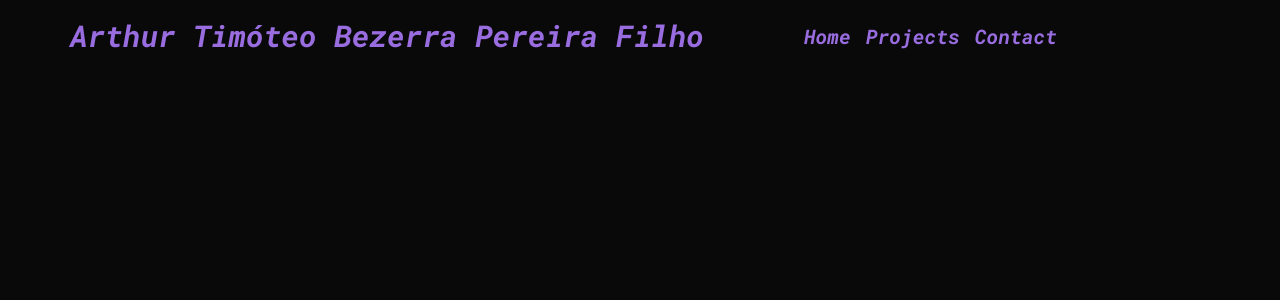
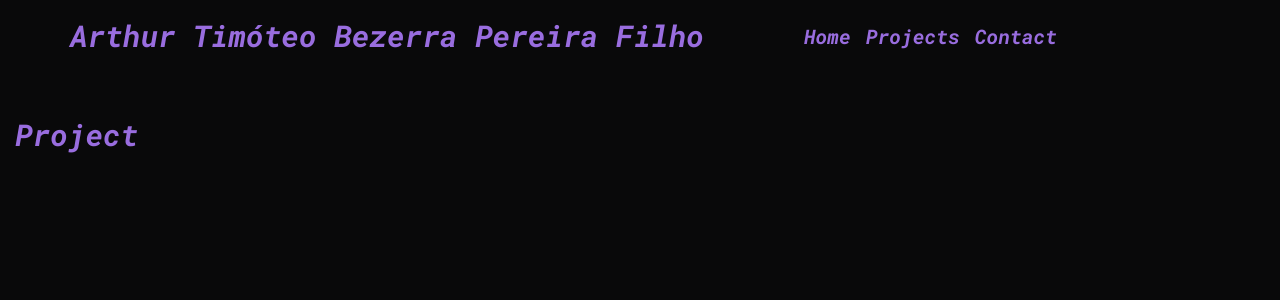
Before and after one commit to ArthurFilho/Portfolio-new, a React (Vite) app: page /project in a window 1280 px wide. Shown: the top 300 px of the page. Built offline with nearby package versions, Linux system fonts and the light colour scheme; a web font is replaced by a local one.

Commit message:
test netlify

```diff
--- a/src/Projectspage.tsx
+++ b/src/Projectspage.tsx
@@ -1,7 +1,11 @@
-
+import Secondpage from "./body-of-front/SecondPage"
 
 function Projectspage(){
-
+return(
+    <>
+    <Secondpage/>
+    </>
+)
 };
 
 
--- a/src/body-of-front/SecondPage.tsx
+++ b/src/body-of-front/SecondPage.tsx
@@ -0,0 +1,26 @@
+
+
+
+
+
+function Secondpage(){
+return(
+    <>
+    <div className="title">
+     <h1>Project</h1>
+    </div>
+     <div className="container">
+     <div className="box">
+
+     </div>
+     </div>
+    </>
+)
+};
+
+
+
+
+
+
+export default Secondpage;
```
